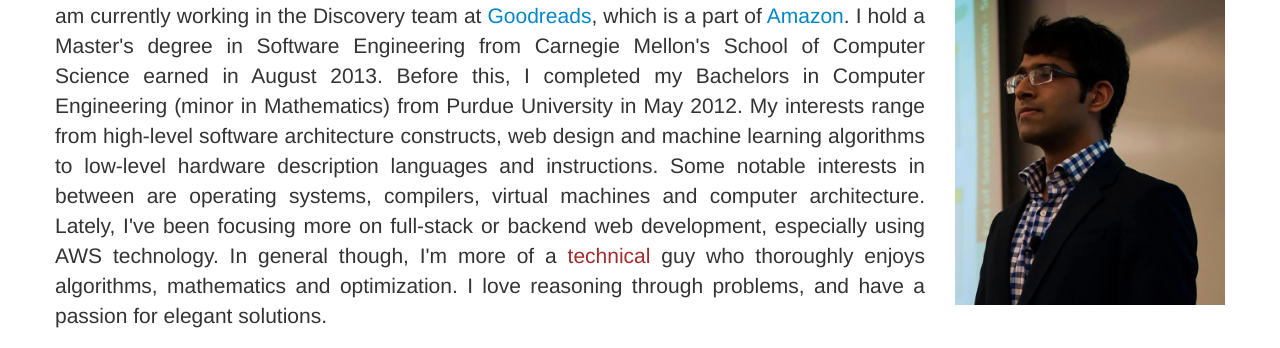
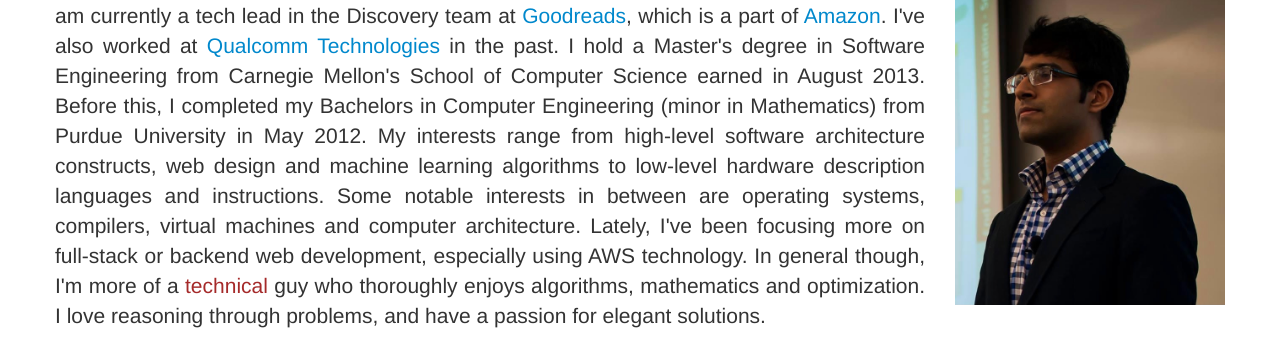
Before and after one commit to Upsham/upsham.github.io, a plain HTML site: page index.html in a window 1280 px wide. Shown: the part 409-757 px from the top of the page. Drawn offline with nearby package versions, Linux system fonts and the light colour scheme.

Commit message:
Add a line about Qualcomm

```diff
--- a/index.html
+++ b/index.html
@@ -91,7 +91,7 @@
  			<div class="row">
                 <div class="span9">
                     <p class="lead" align="justify">
-                    Hi, I am Upsham Dawra and I'm a <span style="color:brown">software developer</span> based in San Francisco, California. I am currently working in the Discovery team at <a href="https://www.goodreads.com/" target="_blank">Goodreads</a>, which is a part of <a href="https://www.amazon.com/" target="_blank">Amazon</a>. I hold a Master's degree in Software Engineering from Carnegie Mellon's School of Computer Science earned in August 2013.
+                    Hi, I am Upsham Dawra and I'm a <span style="color:brown">software developer</span> based in San Francisco, California. I am currently a tech lead in the Discovery team at <a href="https://www.goodreads.com/" target="_blank">Goodreads</a>, which is a part of <a href="https://www.amazon.com/" target="_blank">Amazon</a>. I've also worked at <a href="https://www.qualcomm.com/" target="_blank">Qualcomm Technologies</a> in the past. I hold a Master's degree in Software Engineering from Carnegie Mellon's School of Computer Science earned in August 2013.
                     Before this, I completed my Bachelors in Computer Engineering (minor in Mathematics) from Purdue University in May 2012.
                     My interests range from high-level software architecture constructs, web design and machine learning algorithms to low-level hardware description languages and instructions. Some notable interests in between are operating systems, compilers, virtual machines and computer architecture. Lately, I've been focusing more on full-stack or backend web development, especially using AWS technology.
                     In general though, I'm more of a <span style="color:brown">technical</span> guy who thoroughly enjoys algorithms, mathematics and optimization.
```
